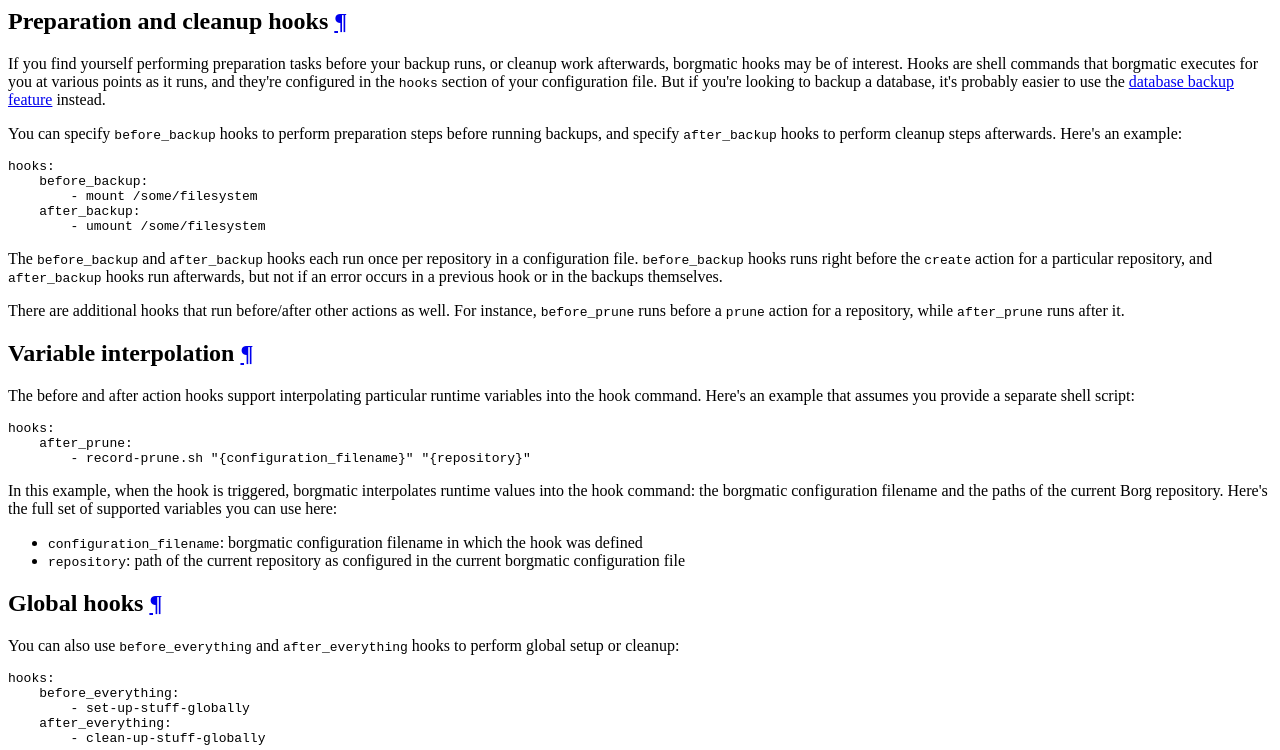
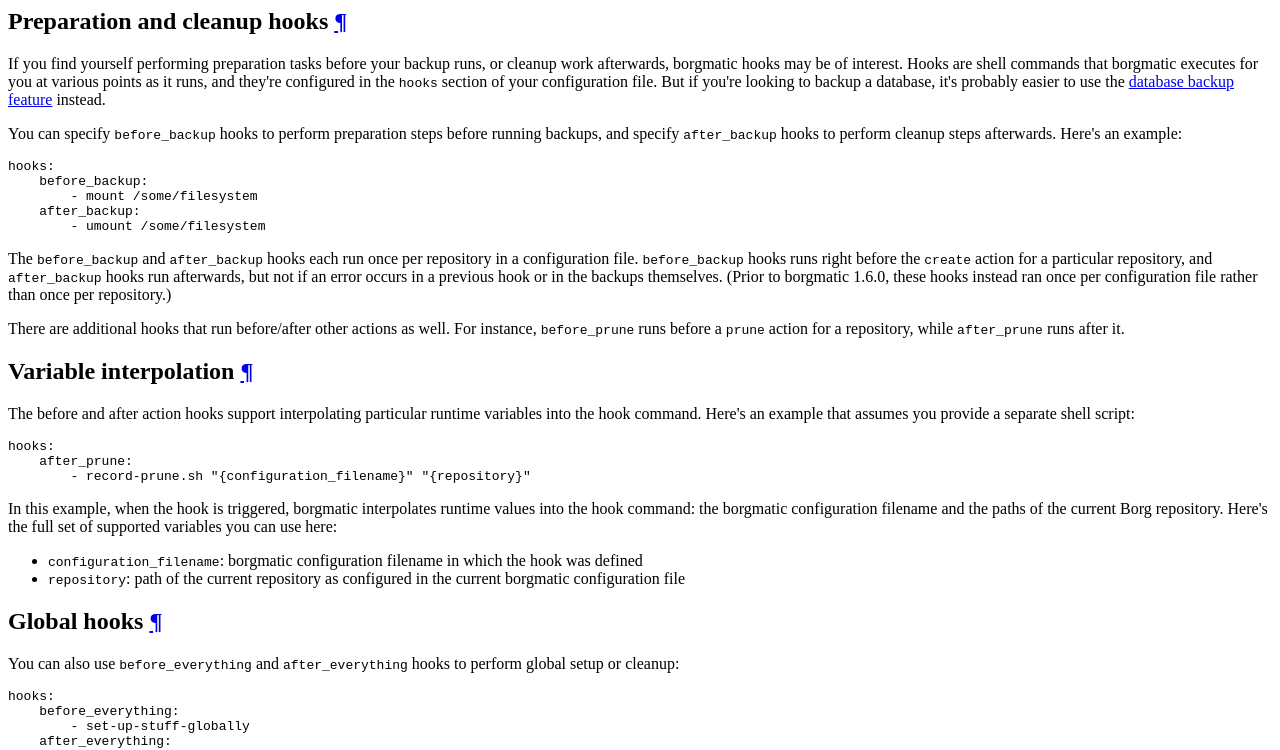
Before and after one commit to borgmatic-collective/borgmatic, an Eleventy site: page docs/how-to/add-preparation-and-cleanup-steps-to-backups.md in a window 1280 px wide. Shown: the top 750 px of the page. Built offline with nearby package versions, Linux system fonts and the light colour scheme; Eleventy itself is replaced by a stand-in of ours; code samples lack their colours; files that its build step writes are made by us from their sources; what markdown-it-replace-link would draw is missing.

Commit message:
Add note about old, pre-1.6.0 hooks behavior.

```diff
--- a/docs/how-to/add-preparation-and-cleanup-steps-to-backups.md
+++ b/docs/how-to/add-preparation-and-cleanup-steps-to-backups.md
@@ -32,6 +32,8 @@ The `before_backup` and `after_backup` hooks each run once per repository in a
 configuration file. `before_backup` hooks runs right before the `create`
 action for a particular repository, and `after_backup` hooks run afterwards,
 but not if an error occurs in a previous hook or in the backups themselves.
+(Prior to borgmatic 1.6.0, these hooks instead ran once per configuration file
+rather than once per repository.)
 
 There are additional hooks that run before/after other actions as well. For
 instance, `before_prune` runs before a `prune` action for a repository, while
```
